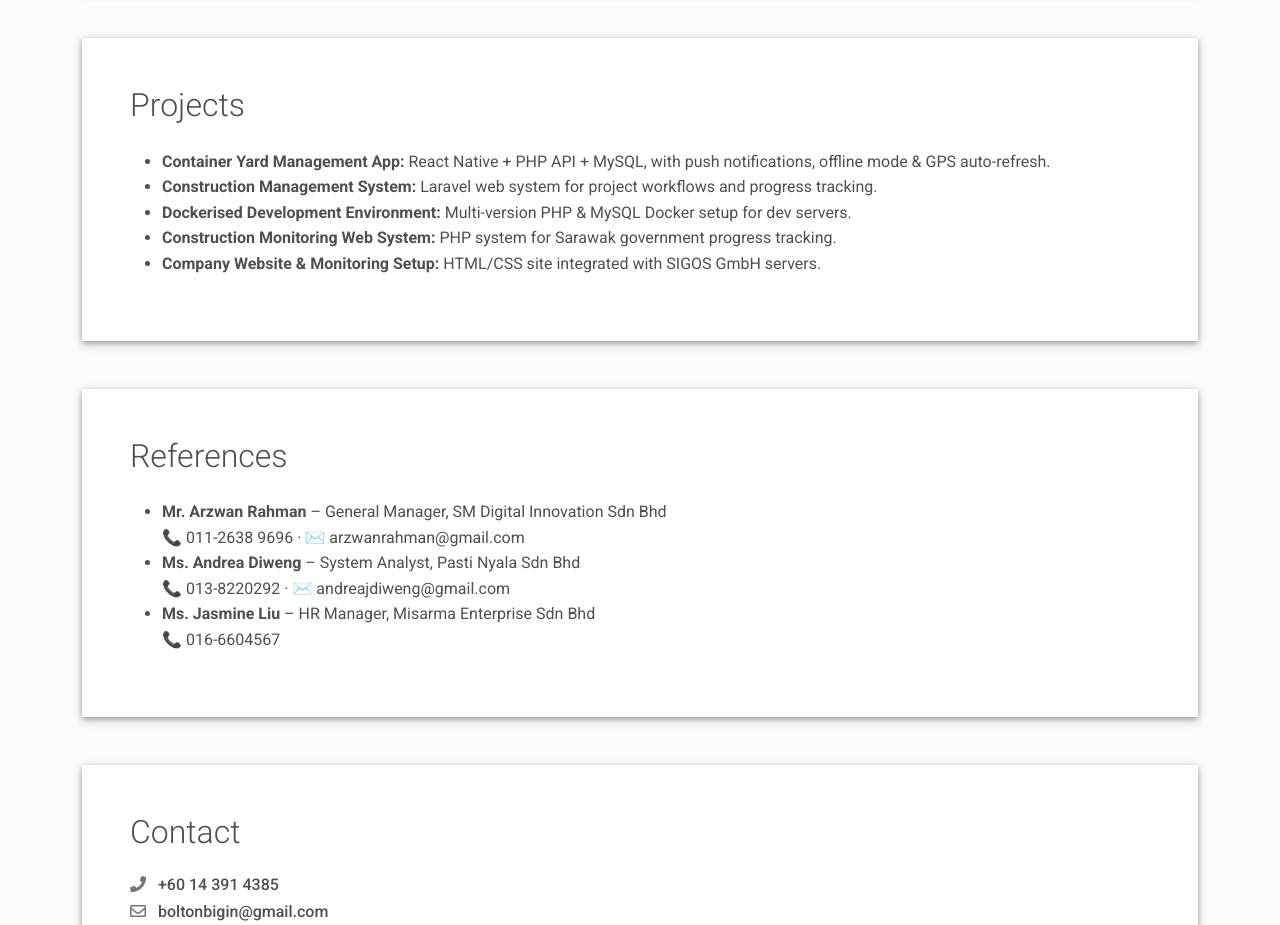
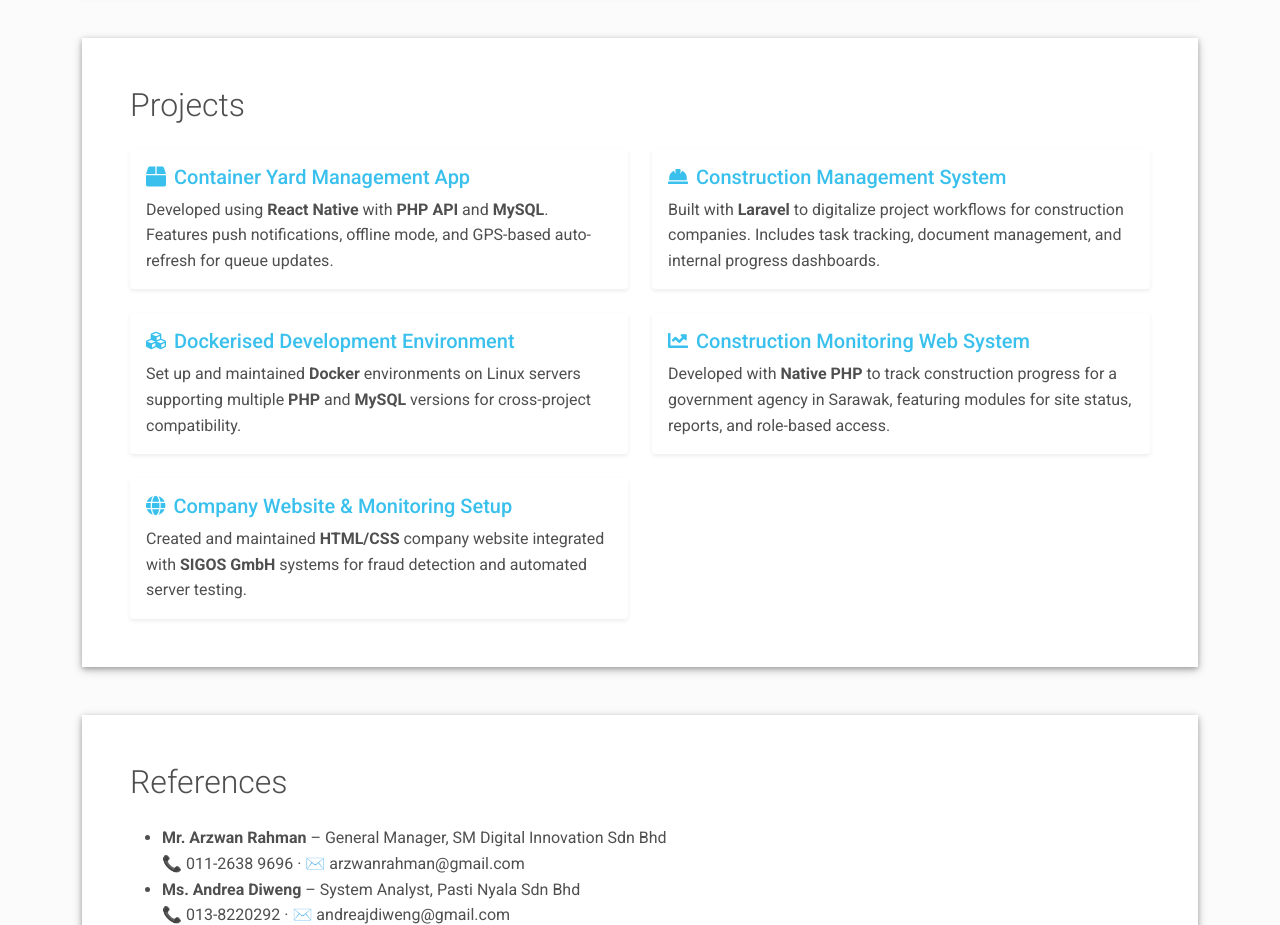
Before and after one commit to BTjojo/bolton-cv, a plain HTML site: page index.html in a window 1280 px wide. Shown: the part 2720-3645 px from the top of the page. Drawn offline with Linux system fonts and the light colour scheme; grey boxes are pictures that could not be loaded.

Commit message:
change project section from ul to card

```diff
--- a/index.html
+++ b/index.html
@@ -234,19 +234,72 @@
         <!-- Projects -->
         <div class="shadow-1-strong bg-white my-5 p-5" id="projects">
           <h2 class="h2 fw-light mb-4">Projects</h2>
-          <ul>
-            <li><strong>Container Yard Management App:</strong> React Native + PHP API + MySQL, with push notifications,
-              offline mode & GPS auto-refresh.</li>
-            <li><strong>Construction Management System:</strong> Laravel web system for project workflows and progress
-              tracking.</li>
-            <li><strong>Dockerised Development Environment:</strong> Multi-version PHP & MySQL Docker setup for dev
-              servers.</li>
-            <li><strong>Construction Monitoring Web System:</strong> PHP system for Sarawak government progress
-              tracking.</li>
-            <li><strong>Company Website & Monitoring Setup:</strong> HTML/CSS site integrated with SIGOS GmbH servers.
-            </li>
-          </ul>
+          <div class="row row-cols-1 row-cols-md-2 g-4">
+
+            <div class="col">
+              <div class="card h-100 border-0 shadow-sm">
+                <div class="card-body">
+                  <h5 class="card-title text-info"><i class="fas fa-box me-2"></i>Container Yard Management App</h5>
+                  <p class="card-text">Developed using <strong>React Native</strong> with <strong>PHP API</strong> and
+                    <strong>MySQL</strong>. Features push notifications, offline mode, and GPS-based auto-refresh for
+                    queue
+                    updates.
+                  </p>
+                </div>
+              </div>
+            </div>
+
+            <div class="col">
+              <div class="card h-100 border-0 shadow-sm">
+                <div class="card-body">
+                  <h5 class="card-title text-info"><i class="fas fa-hard-hat me-2"></i>Construction Management System
+                  </h5>
+                  <p class="card-text">Built with <strong>Laravel</strong> to digitalize project workflows for
+                    construction
+                    companies. Includes task tracking, document management, and internal progress dashboards.</p>
+                </div>
+              </div>
+            </div>
+
+            <div class="col">
+              <div class="card h-100 border-0 shadow-sm">
+                <div class="card-body">
+                  <h5 class="card-title text-info"><i class="fas fa-cubes me-2"></i>Dockerised Development Environment
+                  </h5>
+                  <p class="card-text">Set up and maintained <strong>Docker</strong> environments on Linux servers
+                    supporting
+                    multiple <strong>PHP</strong> and <strong>MySQL</strong> versions for cross-project compatibility.
+                  </p>
+                </div>
+              </div>
+            </div>
+
+            <div class="col">
+              <div class="card h-100 border-0 shadow-sm">
+                <div class="card-body">
+                  <h5 class="card-title text-info"><i class="fas fa-chart-line me-2"></i>Construction Monitoring Web
+                    System</h5>
+                  <p class="card-text">Developed with <strong>Native PHP</strong> to track construction progress for a
+                    government agency in Sarawak, featuring modules for site status, reports, and role-based access.</p>
+                </div>
+              </div>
+            </div>
+
+            <div class="col">
+              <div class="card h-100 border-0 shadow-sm">
+                <div class="card-body">
+                  <h5 class="card-title text-info"><i class="fas fa-globe me-2"></i>Company Website & Monitoring Setup
+                  </h5>
+                  <p class="card-text">Created and maintained <strong>HTML/CSS</strong> company website integrated with
+                    <strong>SIGOS GmbH</strong> systems for fraud detection and automated server testing.
+                  </p>
+                </div>
+              </div>
+            </div>
+
+          </div>
         </div>
+
 
         <!-- References -->
         <div class="shadow-1-strong bg-white my-5 p-5" id="references">
```
